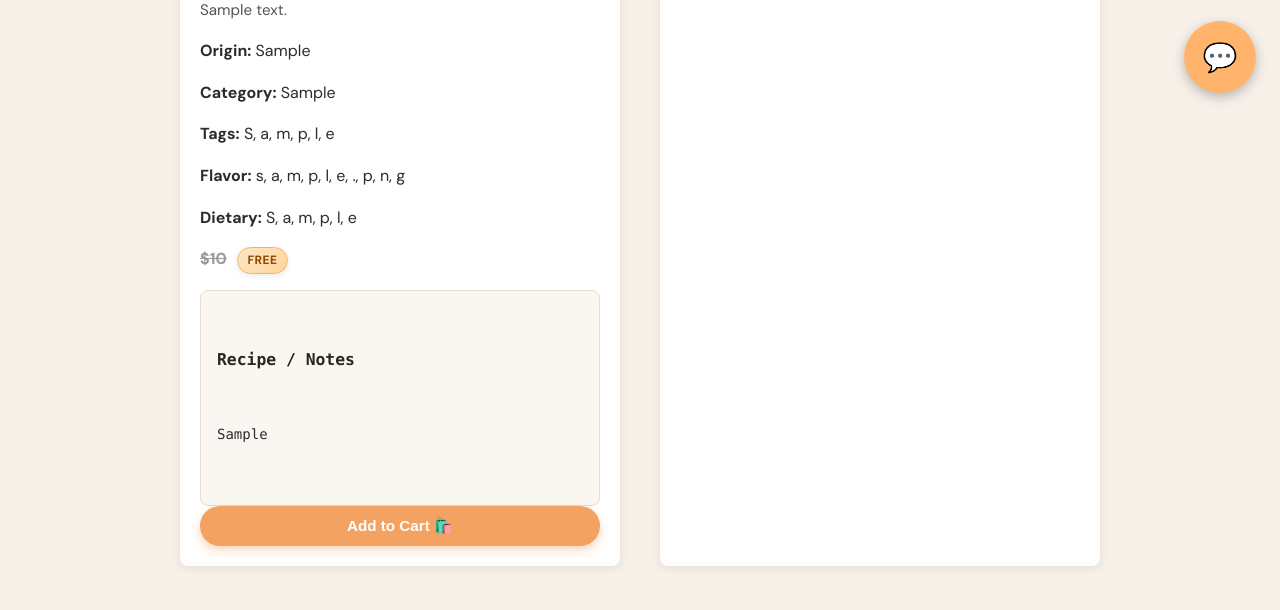
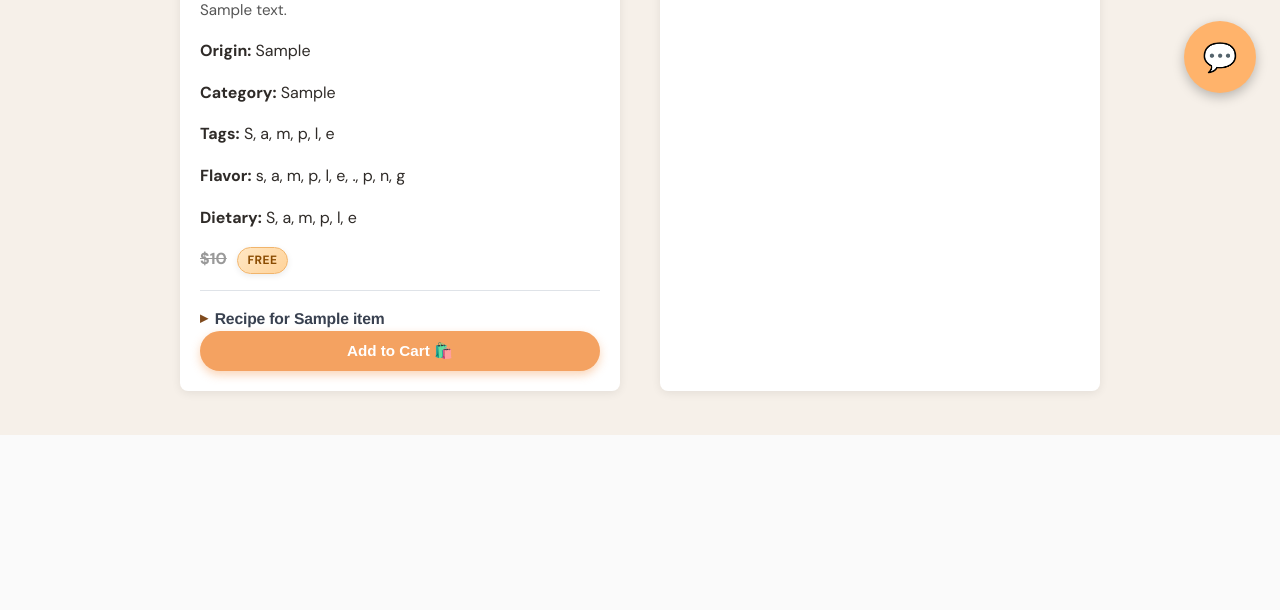
Before and after one commit to sikun-peng/yorkiebakery-api, a FastAPI app: page /menu/item/00000000000000000000000000000001 in a window 1280 px wide. Shown: the part 683-1293 px from the top of the page. After the commit the page ends 1118 px from the top, so only its background shows below. Run offline with FastAPI, Linux system fonts and the light colour scheme; tables that the repository leaves empty hold one stand-in row (values such as "Sample post"); grey boxes marked "Sample" are stand-in pictures; parts of the project's set-up code (start-up, migrations or seed data) failed here and were passed over.

Commit message:
font size update

```diff
--- a/app/static/styles.css
+++ b/app/static/styles.css
@@ -2781,12 +2781,60 @@ h1, h2, h3, h4 {
    RECIPE MARKDOWN
    =========================== */
 
+.recipe-disclosure {
+  margin-top: 1rem;
+  border-top: 1px solid #dfe3e8;
+  padding-top: 0.85rem;
+}
+
+.recipe-toggle {
+  list-style: none;
+  cursor: pointer;
+  color: #394150;
+  font-family: "Helvetica Neue", Helvetica, Arial, sans-serif;
+  font-size: 0.98rem;
+  font-weight: 700;
+  letter-spacing: -0.01em;
+  display: inline-flex;
+  align-items: center;
+  gap: 0.45rem;
+}
+
+.recipe-toggle::-webkit-details-marker {
+  display: none;
+}
+
+.recipe-toggle::before {
+  content: "▸";
+  font-size: 0.95rem;
+  color: #7f4a1d;
+  transition: transform 0.18s ease;
+}
+
+.recipe-disclosure[open] .recipe-toggle::before {
+  transform: rotate(90deg);
+}
+
+.recipe-card {
+  margin-top: 0.9rem;
+  padding: 0.1rem 0 0;
+  background: transparent;
+  border: 0;
+}
+
+.recipe-card.markdown-content {
+  color: #3d4554;
+  font-family: "Times New Roman", Times, serif;
+  font-size: 1.08rem;
+  line-height: 1.72;
+}
+
 .markdown-content {
-  line-height: 1.65;
+  line-height: 1.72;
 }
 
 .markdown-content p {
-  margin: 0 0 0.8rem;
+  margin: 0 0 0.72rem;
 }
 
 .markdown-content p:last-child {
@@ -2794,60 +2842,82 @@ h1, h2, h3, h4 {
 }
 
 .markdown-content ul {
-  margin: 0.6rem 0 0.8rem 1.2rem;
+  margin: 0.4rem 0 0.7rem 1.15rem;
+  padding-left: 0.28rem;
+}
+
+.markdown-content ol {
+  margin: 0.4rem 0 0.7rem 1.22rem;
   padding-left: 0.4rem;
-}
-
-.markdown-content ol {
-  margin: 0.6rem 0 0.8rem 1.35rem;
-  padding-left: 0.5rem;
 }
 
 .markdown-content ol ul,
 .markdown-content ul ul,
 .markdown-content ol ol,
 .markdown-content ul ol {
-  margin-top: 0.35rem;
-  margin-bottom: 0.35rem;
-}
-
-.markdown-content li + li {
-  margin-top: 0.3rem;
+  margin-top: 0.22rem;
+  margin-bottom: 0.22rem;
+}
+
+.markdown-content li {
+  margin: 0.16rem 0;
 }
 
 .markdown-content h1,
 .markdown-content h2,
 .markdown-content h3 {
-  margin: 0.9rem 0 0.45rem;
-  line-height: 1.25;
-  color: var(--text-dark);
+  margin: 1.3rem 0 0.52rem;
+  line-height: 1.15;
+  color: #394150;
+  font-family: "Helvetica Neue", Helvetica, Arial, sans-serif;
+  font-weight: 800;
+  letter-spacing: -0.03em;
+}
+
+.markdown-content h1 {
+  font-size: clamp(1.35rem, 2.2vw, 1.6rem);
+}
+
+.markdown-content h2 {
+  font-size: clamp(1.15rem, 1.9vw, 1.32rem);
+}
+
+.markdown-content h3 {
+  font-size: clamp(1rem, 1.5vw, 1.12rem);
+}
+
+.markdown-content h1:first-child,
+.markdown-content h2:first-child,
+.markdown-content h3:first-child {
+  margin-top: 0;
 }
 
 .markdown-content code {
-  padding: 0.12rem 0.35rem;
-  border-radius: 999px;
-  background: #f3ebe1;
-  font-size: 0.92em;
+  padding: 0.04rem 0.25rem;
+  border-radius: 4px;
+  background: #f3eee6;
+  font-size: 0.9em;
+  font-family: "SFMono-Regular", Menlo, Monaco, Consolas, "Liberation Mono", "Courier New", monospace;
 }
 
 .markdown-content a {
-  color: #a14f1f;
+  color: #7f4a1d;
   text-decoration: underline;
   text-decoration-thickness: 1.5px;
 }
 
 .markdown-content hr {
   border: 0;
-  border-top: 1px solid #e2d3c0;
-  margin: 1rem 0;
+  border-top: 1px solid #dfe3e8;
+  margin: 1.2rem 0 1.45rem;
 }
 
 .markdown-content blockquote {
-  margin: 0.9rem 0;
-  padding: 0.75rem 0.9rem;
-  border-left: 4px solid #d6b48a;
-  background: #fcf6ee;
-  color: #6b4c2f;
+  margin: 0.75rem 0 1rem;
+  padding: 0.5rem 0 0.5rem 0.9rem;
+  border-left: 3px solid #d4dbe4;
+  background: transparent;
+  color: #596375;
   font-style: italic;
 }
 
--- a/app/templates/menu.html
+++ b/app/templates/menu.html
@@ -161,7 +161,7 @@
       <h2 class="item-title-link cute-subtitle">{{ item.title }}</h2>
       {% if item.recipe %}
         <div class="menu-card-badges">
-          <span class="menu-card-badge recipe-badge">Recipe</span>
+          <span class="menu-card-badge recipe-badge">Recipe Available</span>
         </div>
       {% endif %}
 
--- a/app/templates/menu_item_detail.html
+++ b/app/templates/menu_item_detail.html
@@ -28,22 +28,6 @@
         object-fit: cover;
         border-radius: 4px;
         display: block;
-    }
-    .recipe-card {
-        margin-top: 16px;
-        padding: 14px 16px;
-        background: #faf7f2;
-        border: 1px solid #e7dbcf;
-        border-radius: 8px;
-        white-space: pre-wrap;
-        line-height: 1.6;
-        font-family: "SFMono-Regular", Menlo, Monaco, Consolas, "Liberation Mono", "Courier New", monospace;
-        font-size: 14px;
-    }
-    .recipe-card h3 {
-        margin-top: 0;
-        margin-bottom: 8px;
-        font-family: inherit;
     }
 </style>
 <div class="menu-item-detail">
@@ -108,10 +92,12 @@
             {% endif %}
 
             {% if item.recipe %}
-                <div class="recipe-card markdown-content">
-                    <h3>Recipe / Notes</h3>
-                    {{ item.recipe | markdown }}
-                </div>
+                <details class="recipe-disclosure">
+                    <summary class="recipe-toggle">Recipe for {{ item.title }}</summary>
+                    <section class="recipe-card markdown-content" aria-label="Recipe and notes">
+                        {{ item.recipe | markdown }}
+                    </section>
+                </details>
             {% endif %}
 
             {% if request.session.get("user") and request.session.get("user").get("is_admin") %}
```
Also changed, not shown: other parts of app/static/styles.css (+37 -14 lines), tests/test_api_menu.py (+1 -1 lines).
